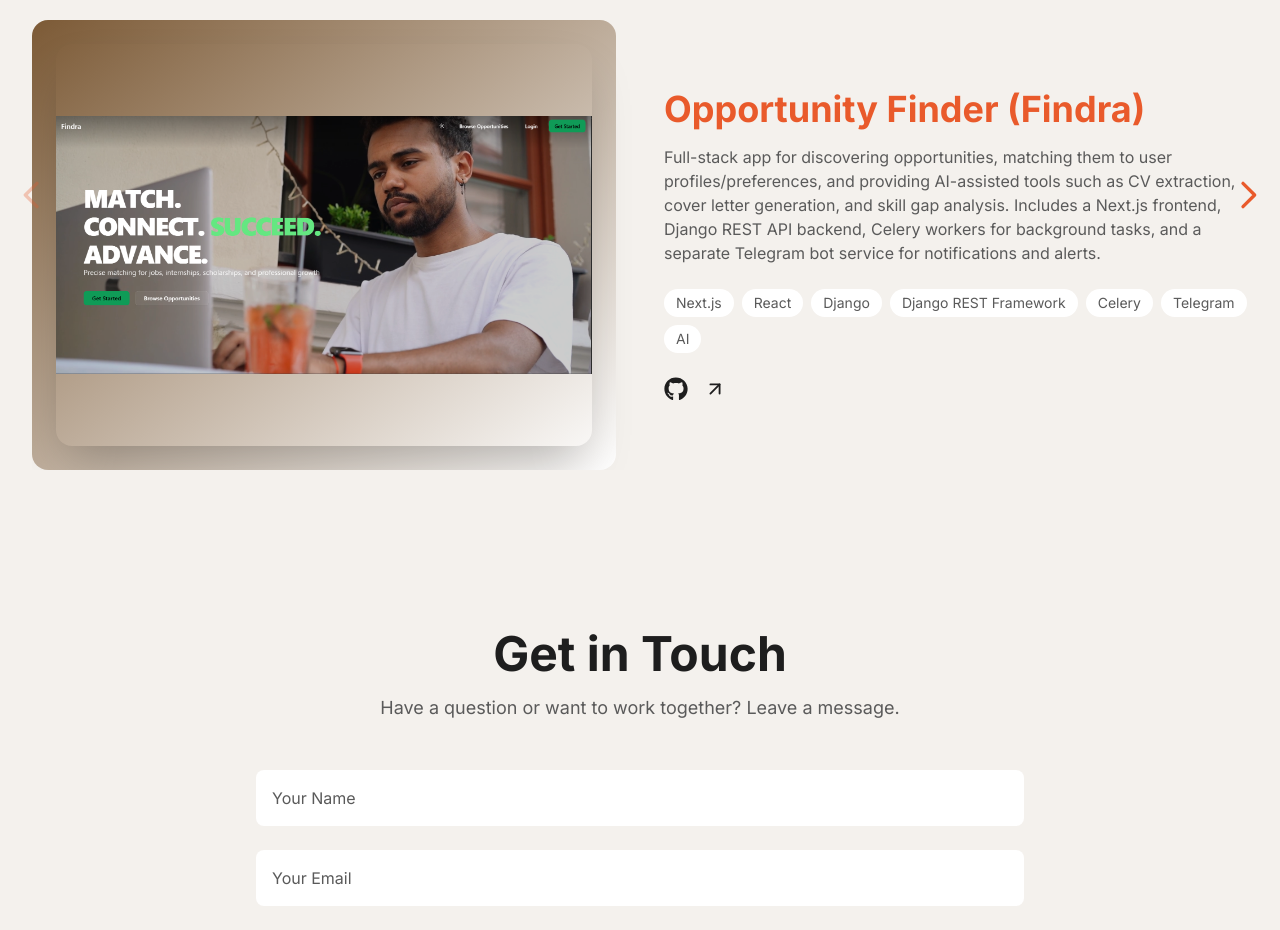
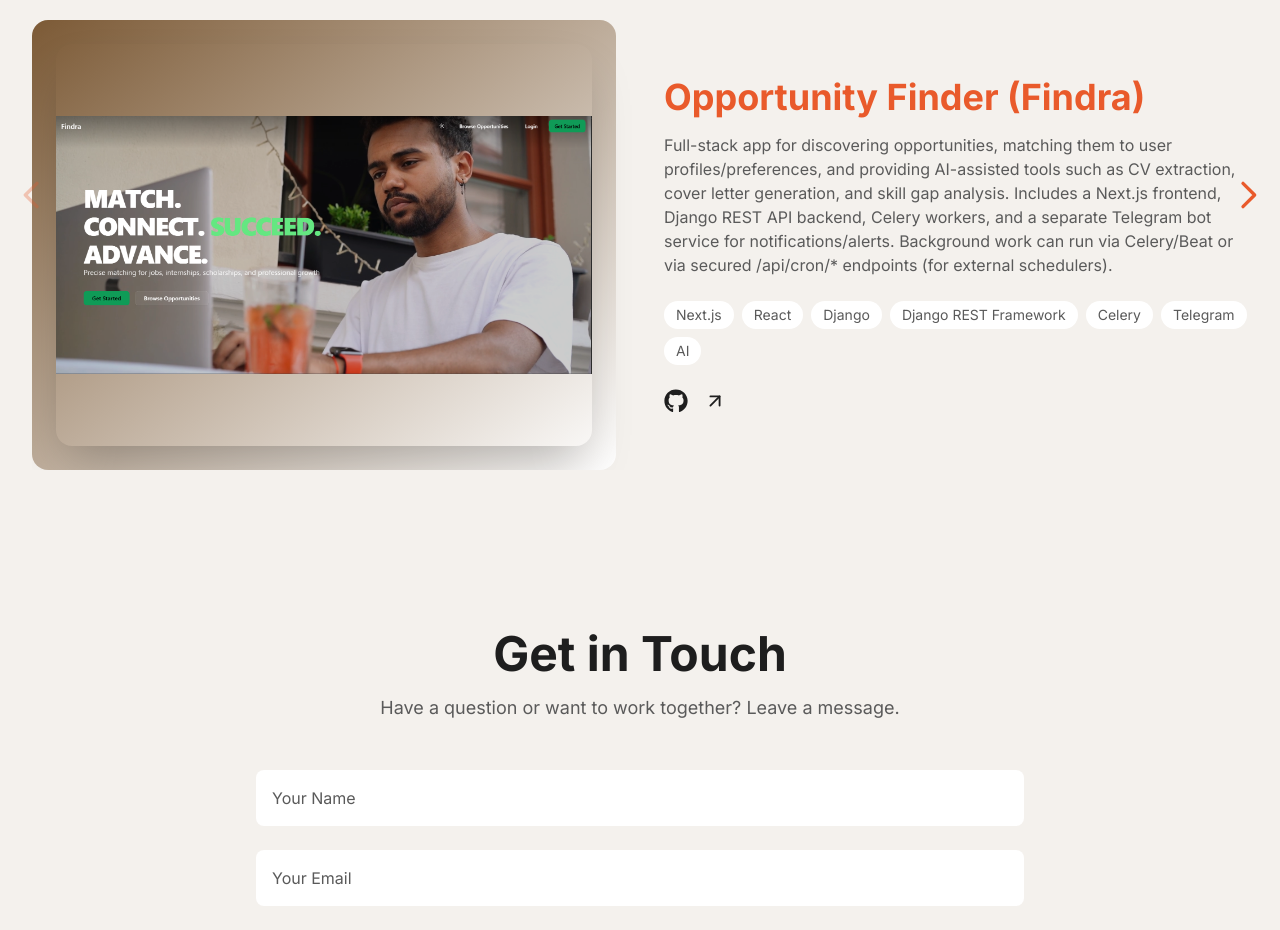
Before and after one commit to Ycrafts/main_portfolio, a React (Vite) app: page / in a window 1280 px wide. Shown: the part 2840-3770 px from the top of the page. Built offline with nearby package versions, Linux system fonts and the light colour scheme.

Commit message:
Add cron jobs mention

```diff
--- a/src/components/Projects.jsx
+++ b/src/components/Projects.jsx
@@ -22,7 +22,7 @@ import { motion } from 'framer-motion';
 const projects = [
   {
     title: 'Opportunity Finder (Findra)',
-    description: `Full-stack app for discovering opportunities, matching them to user profiles/preferences, and providing AI-assisted tools such as CV extraction, cover letter generation, and skill gap analysis. Includes a Next.js frontend, Django REST API backend, Celery workers for background tasks, and a separate Telegram bot service for notifications and alerts.`,
+    description: `Full-stack app for discovering opportunities, matching them to user profiles/preferences, and providing AI-assisted tools such as CV extraction, cover letter generation, and skill gap analysis. Includes a Next.js frontend, Django REST API backend, Celery workers, and a separate Telegram bot service for notifications/alerts. Background work can run via Celery/Beat or via secured /api/cron/* endpoints (for external schedulers).`,
     tags: ['Next.js', 'React', 'Django', 'Django REST Framework', 'Celery', 'Telegram', 'AI'],
     githubLink: 'https://github.com/Ycrafts/opportunities_finder',
     hostedLink: 'https://opportunities-finder.vercel.app/',
```
